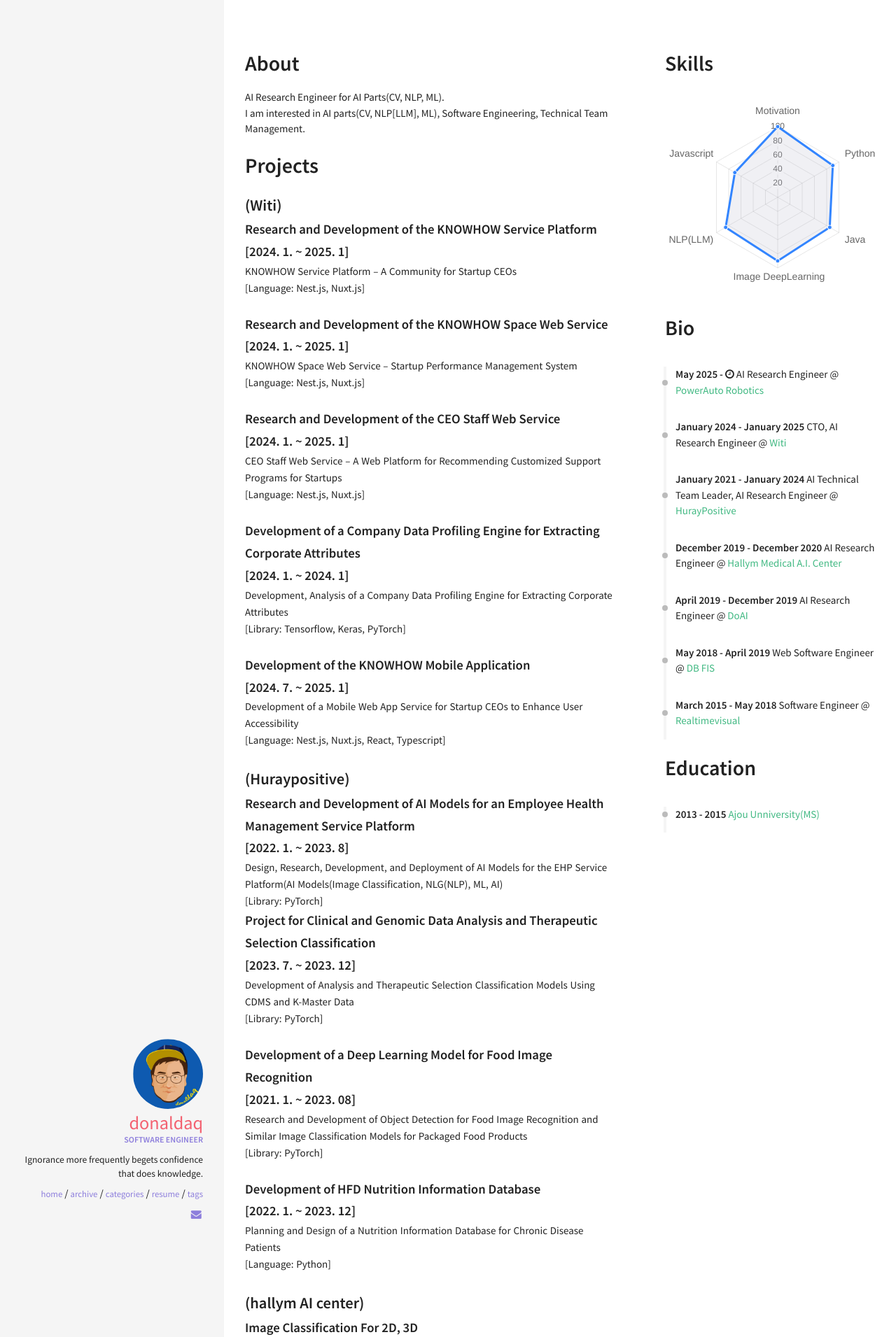
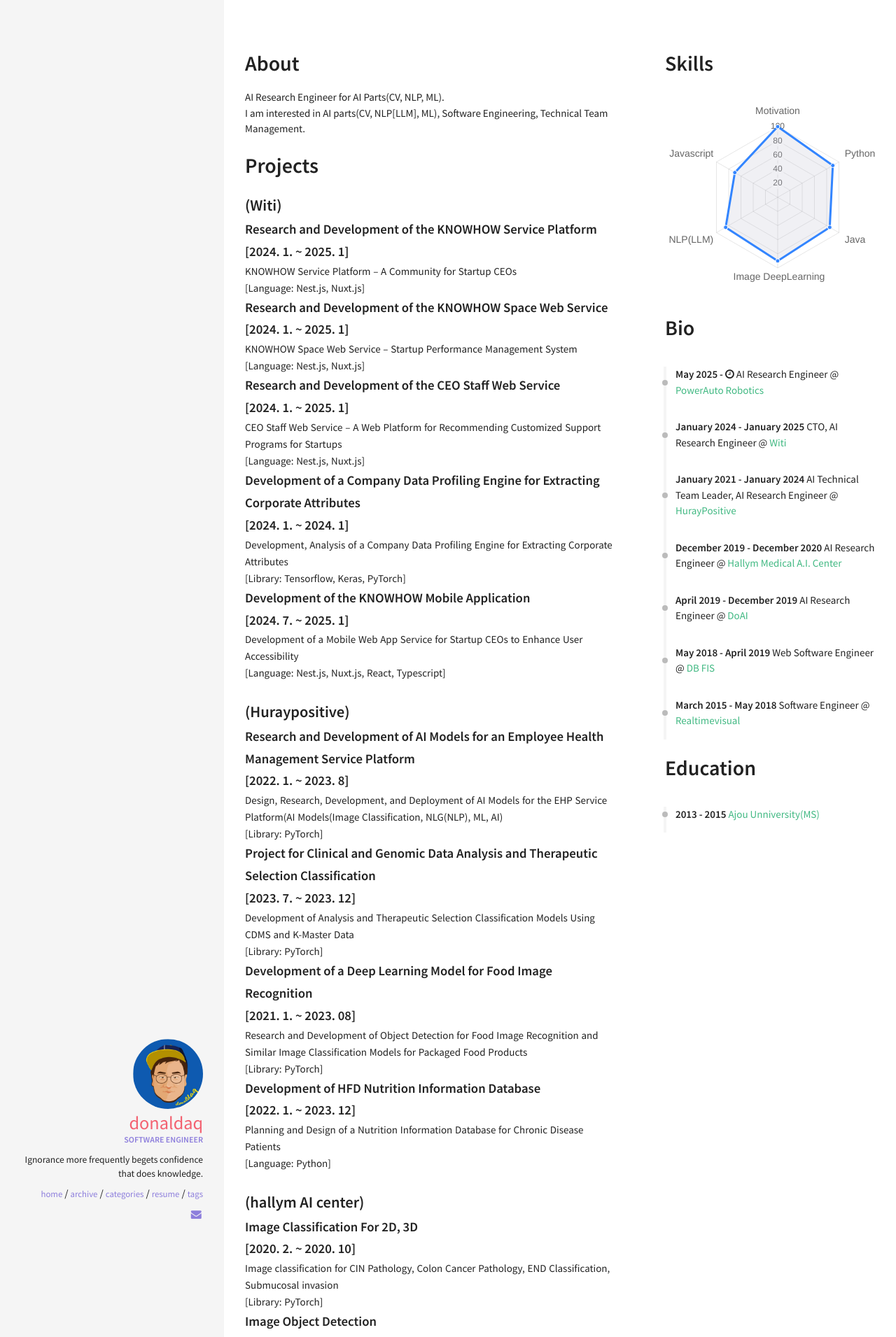
Before and after one commit to donaldaq/donaldaq.github.io, a Jekyll site: the page built from resume.html, in a window 1280 px wide. Shown: the top 1911 px of the page at 70% size. Built offline with Jekyll 4.4.1, drawn with Linux system fonts in a browser that asks for light colours; nearby versions of some CDN libraries.

```diff
--- a/_data/index/projects.yml
+++ b/_data/index/projects.yml
@@ -1,15 +1,15 @@
 - name: (Witi) <br>
   content: Research and Development of the KNOWHOW Service Platform <br> [2024. 1. ~ 2025. 1]
-  descr: "KNOWHOW Service Platform – A Community for Startup CEOs<br> [Language: Nest.js, Nuxt.js] <br><br>"
+  descr: "KNOWHOW Service Platform – A Community for Startup CEOs<br> [Language: Nest.js, Nuxt.js]"
 
 - content: Research and Development of the KNOWHOW Space Web Service <br> [2024. 1. ~ 2025. 1]
-  descr: "KNOWHOW Space Web Service – Startup Performance Management System<br> [Language: Nest.js, Nuxt.js] <br><br>"
+  descr: "KNOWHOW Space Web Service – Startup Performance Management System<br> [Language: Nest.js, Nuxt.js]"
 
 - content: Research and Development of the CEO Staff Web Service <br> [2024. 1. ~ 2025. 1]
-  descr: "CEO Staff Web Service – A Web Platform for Recommending Customized Support Programs for Startups<br> [Language: Nest.js, Nuxt.js] <br><br>"
+  descr: "CEO Staff Web Service – A Web Platform for Recommending Customized Support Programs for Startups<br> [Language: Nest.js, Nuxt.js]"
 
 - content: Development of a Company Data Profiling Engine for Extracting Corporate Attributes <br> [2024. 1. ~ 2024. 1]
-  descr: "Development, Analysis of a Company Data Profiling Engine for Extracting Corporate Attributes<br> [Library: Tensorflow, Keras, PyTorch] <br><br>"
+  descr: "Development, Analysis of a Company Data Profiling Engine for Extracting Corporate Attributes<br> [Library: Tensorflow, Keras, PyTorch]"
 
 - content: Development of the KNOWHOW Mobile Application <br> [2024. 7. ~ 2025. 1]
   descr: "Development of a Mobile Web App Service for Startup CEOs to Enhance User Accessibility <br> [Language: Nest.js, Nuxt.js, React, Typescript] <br><br>"
@@ -19,10 +19,10 @@
   descr: "Design, Research, Development, and Deployment of AI Models for the EHP Service Platform(AI Models(Image Classification, NLG(NLP), ML, AI) <br> [Library: PyTorch]"
 
 - content: Project for Clinical and Genomic Data Analysis and Therapeutic Selection Classification <br> [2023. 7. ~ 2023. 12]
-  descr: "Development of Analysis and Therapeutic Selection Classification Models Using CDMS and K-Master Data <br> [Library: PyTorch] <br><br>"
+  descr: "Development of Analysis and Therapeutic Selection Classification Models Using CDMS and K-Master Data <br> [Library: PyTorch]"
 
 - content: Development of a Deep Learning Model for Food Image Recognition <br> [2021. 1. ~ 2023. 08]
-  descr: "Research and Development of Object Detection for Food Image Recognition and Similar Image Classification Models for Packaged Food Products <br> [Library: PyTorch] <br><br>"
+  descr: "Research and Development of Object Detection for Food Image Recognition and Similar Image Classification Models for Packaged Food Products <br> [Library: PyTorch]"
 
 - content: Development of HFD Nutrition Information Database <br> [2022. 1. ~ 2023. 12]
   descr: "Planning and Design of a Nutrition Information Database for Chronic Disease Patients <br> [Language: Python] <br><br>"
```
